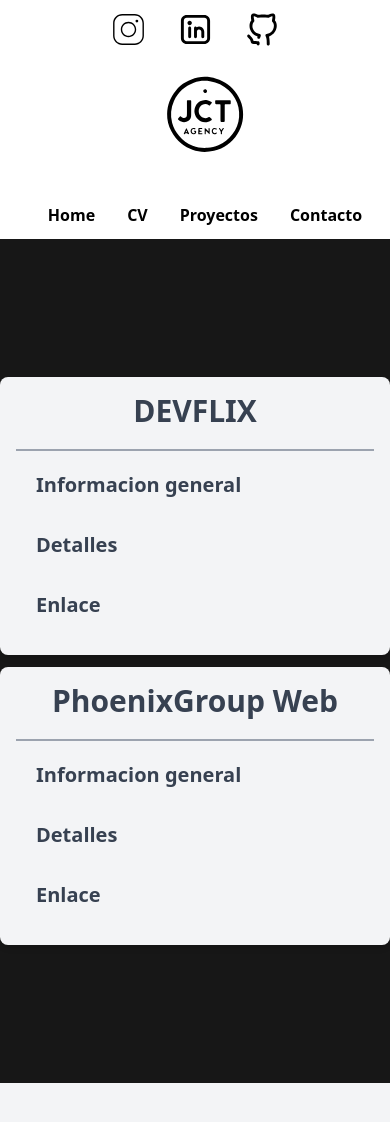
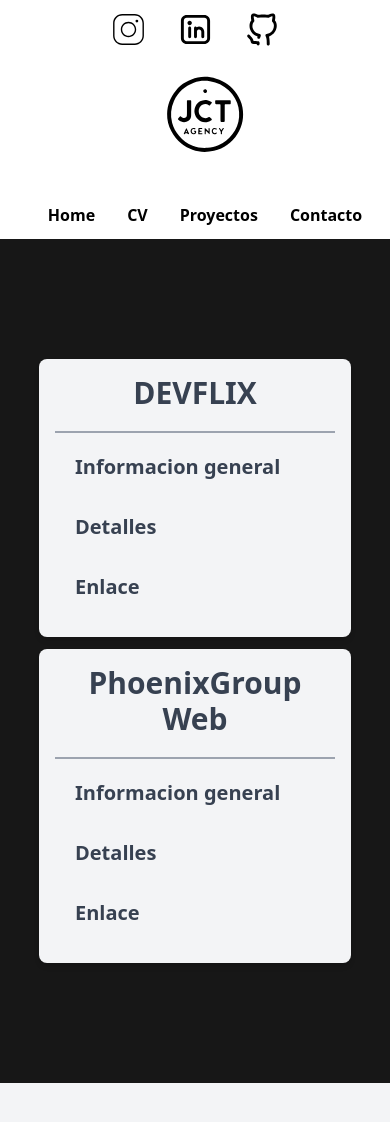
Before and after one commit to joanchorto1/jct-web, a Vue app: page /projects in a window 390 px wide. Shown: the top 1122 px of the page. Built offline with nearby package versions, Linux system fonts and the light colour scheme.

Commit message:
Arreglar vista responsive en cv projects i contact

```diff
--- a/src/views/ContactView.vue
+++ b/src/views/ContactView.vue
@@ -53,7 +53,7 @@ export default {
   </div>
 
 
-  <div class="rounded-xl p-10  text-gray-950 lg:w-1/3  md:w-1/3 bg-gray-50">
+  <div class="rounded-xl p-10  text-gray-950 w-4/5 lg:w-1/3  md:w-1/3 bg-gray-50">
     <form class="" @submit.prevent="handleSubmit" >
       <div class="flex flex-col space-y-5">
         <label class="font-bold"  >Nombre</label>
--- a/src/views/CvView.vue
+++ b/src/views/CvView.vue
@@ -39,10 +39,10 @@
     </div>
   </div>
 
-  <div class="flex flex-col  lg:space-y-10 md:space-y-10 lg:p-10 md:p-10 rounded-2xl bg-gray-100 text-black w-full p-3 md:w-4/5 lg:w-4/5 ">
+  <div class="flex flex-col  lg:space-y-10 md:space-y-10 lg:p-10 md:p-10 rounded-2xl bg-gray-100 text-black w-full p-3  lg:w-4/5 ">
     <h3 class="font-bold text-2xl">Skills</h3>
-    <div class="md:flex lg:flex w-full md:space-x-10 lg:space-x-10 lg:space-y-0 md:space-y-0 space-y-3">
-      <div class="bg-gray-200 rounded-2xl w-full p-10 space-y-1 lg:w-1/4 md:w-1/4">
+    <div class=" lg:flex w-full  lg:space-x-10 lg:space-y-5 md:space-y-5 space-y-3">
+      <div class="bg-gray-200 rounded-2xl w-full p-10 space-y-1 lg:w-1/4 ">
       <h4 class="font-bold mb-5 text-xl">Frontend</h4>
             <ul class="space-y-10">
 
@@ -68,7 +68,7 @@
               </li>
       </ul>
     </div>
-      <div class="bg-gray-200 rounded-2xl w-full p-10 space-y-1 lg:w-1/4 md:w-1/4">
+      <div class="bg-gray-200 rounded-2xl w-full p-10 space-y-1 lg:w-1/4 ">
       <h4 class="font-bold mb-5 text-xl">Backend</h4>
             <ul class="space-y-10">
 
@@ -89,7 +89,7 @@
               </li>
       </ul>
     </div>
-      <div class="bg-gray-200 rounded-2xl w-full p-10 space-y-1 lg:w-1/4 md:w-1/4">
+      <div class="bg-gray-200 rounded-2xl w-full p-10 space-y-1 lg:w-1/4 ">
       <h4 class="font-bold text-xl mb-10">DataBase</h4>
 
       <ul class="space-y-10">
@@ -111,7 +111,7 @@
         </li>
       </ul>
     </div>
-      <div class="bg-gray-200 rounded-2xl w-full p-10 space-y-1 lg:w-1/4 md:w-1/4">
+      <div class="bg-gray-200 rounded-2xl w-full p-10 space-y-1 lg:w-1/4 ">
       <h4 class="font-bold text-xl pb-10">Otras Skills</h4>
 
       <ul class="space-y-10">
--- a/src/views/ProjectsView.vue
+++ b/src/views/ProjectsView.vue
@@ -4,9 +4,9 @@
 
 <template>
 <div class="flex flex-col bg-neutral-900 justify-center items-center space-y-10 min-h-screen text-gray-50">
-  <div class=" lg:w-3/4 w-full md:w-3/4   rounded-lg  lg:flex md:flex  md:space-y-0 lg:space-y-0 space-y-3 lg:space-x-10 md:space-x-10 items-center justify-center">
+  <div class="flex flex-col lg:w-3/4 w-full md:w-3/4   rounded-lg    lg:flex-row md:flex-row justify-center items-center  md:space-y-0 lg:space-y-0 space-y-3 lg:space-x-10 md:space-x-10  ">
 
-    <div class="justify-center md:w-1/2 lg:w-1/2 w-full items-center flex flex-col space-y-5  p-4 bg-gray-100  rounded-lg shadow-md">
+    <div class="justify-center md:w-1/2 lg:w-1/2  items-center w-4/5 flex flex-col space-y-5  p-4 bg-gray-100  rounded-lg shadow-md">
       <div class=" w-full rounded-2xl text-center ">
         <h1 class="text-3xl text-gray-700   font-bold">DEVFLIX</h1>
       </div>
@@ -47,7 +47,7 @@
         </details>
       </div>
     </div>
-    <div class="justify-center md:w-1/2 lg:w-1/2 w-full items-center flex flex-col space-y-5  p-4 bg-gray-100  rounded-lg shadow-md">
+    <div class="justify-center md:w-1/2 lg:w-1/2 w-4/5 items-center flex flex-col space-y-5  p-4 bg-gray-100  rounded-lg shadow-md">
       <div class=" w-full rounded-2xl text-center ">
         <h1 class="text-3xl text-gray-700   font-bold">PhoenixGroup Web</h1>
       </div>
```
